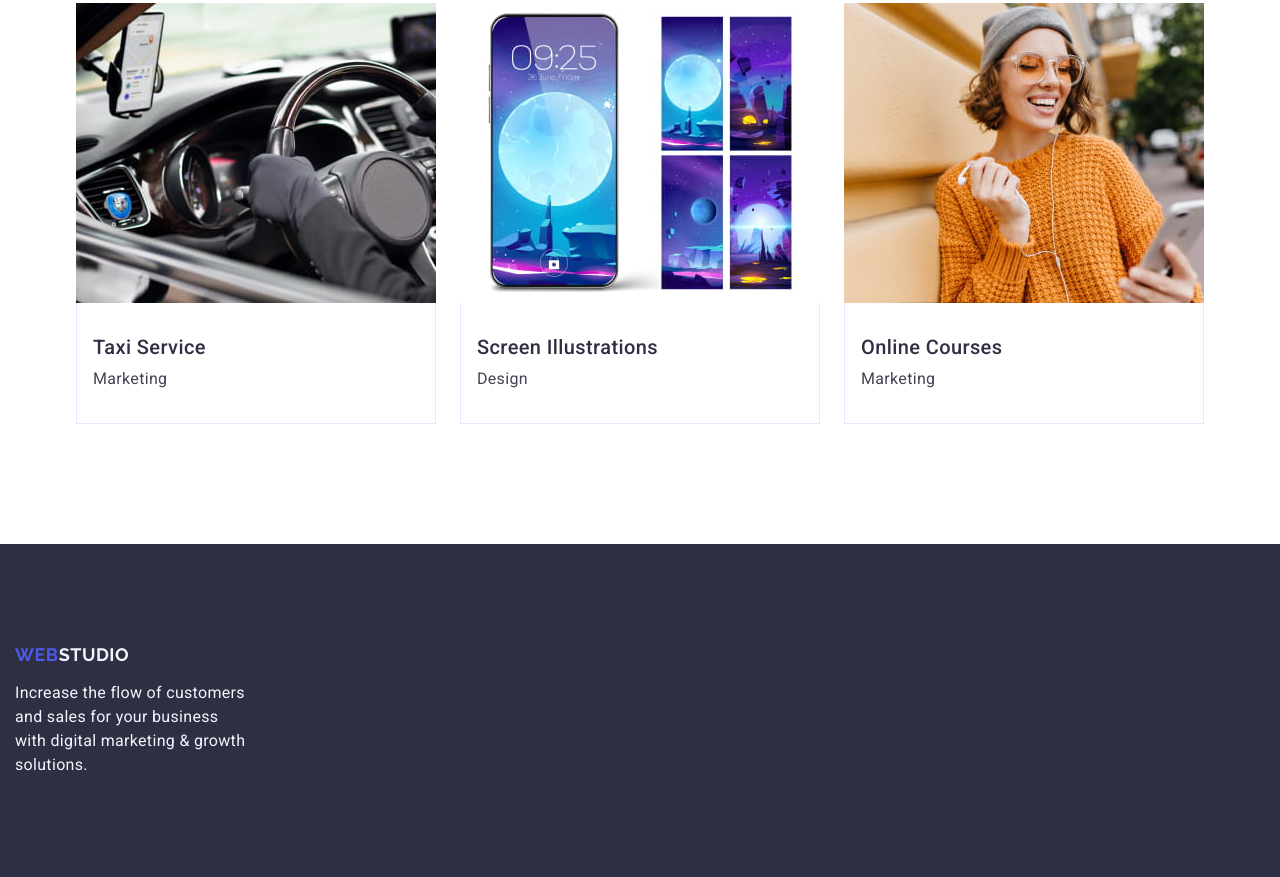
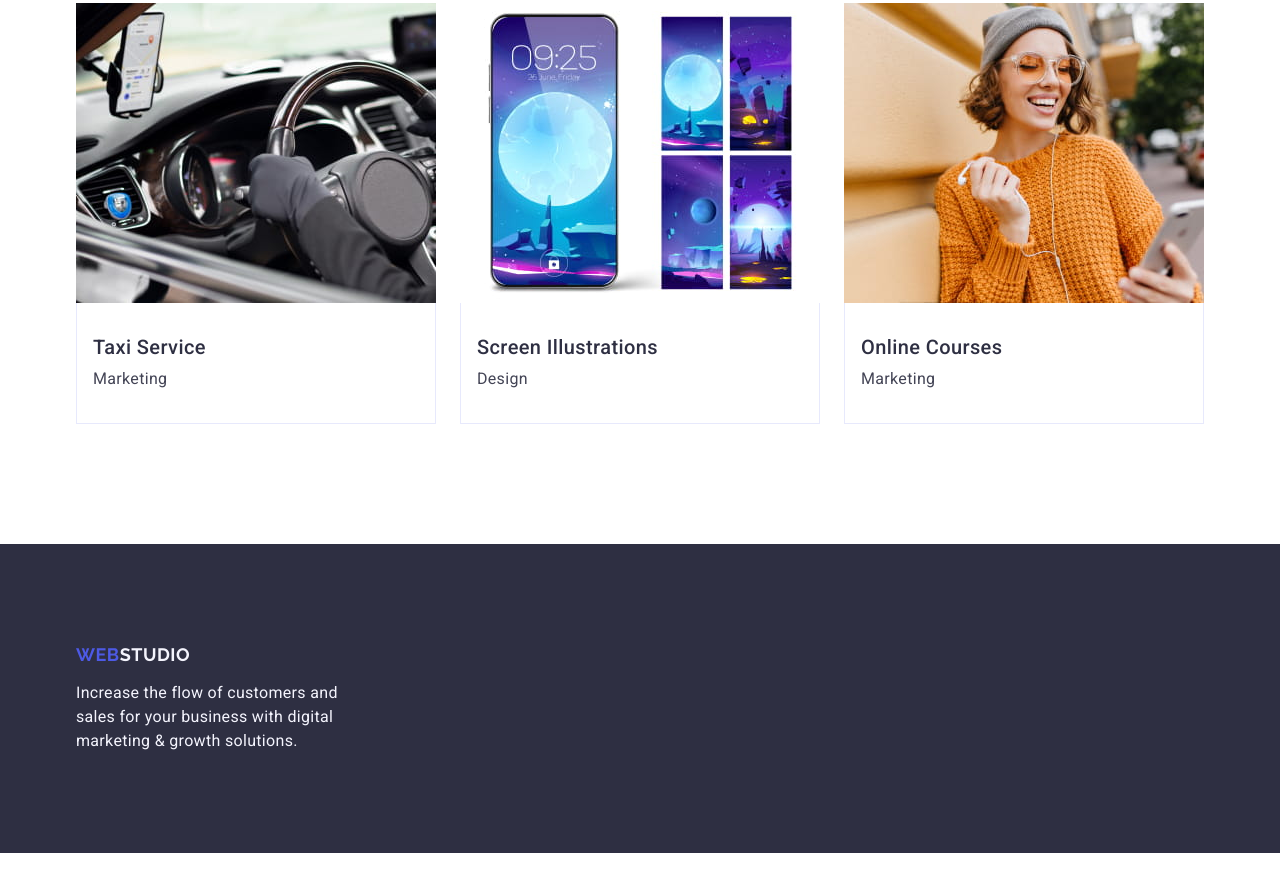
Before and after one commit to TosyaReva/goit-markup-hw-03, a plain HTML site: page index.html in a window 1280 px wide. Shown: the part 2447-3324 px from the top of the page. After the commit the page ends 3300 px from the top, so only its background shows below. Drawn offline with nearby package versions, Linux system fonts and the light colour scheme.

Commit message:
fix footer

```diff
--- a/css/styles.css
+++ b/css/styles.css
@@ -333,8 +333,6 @@ button {
 }
 
 .footer-container {
-  width: 264px;
-  margin: 0;
 }
 
 .footer-logo {
```
